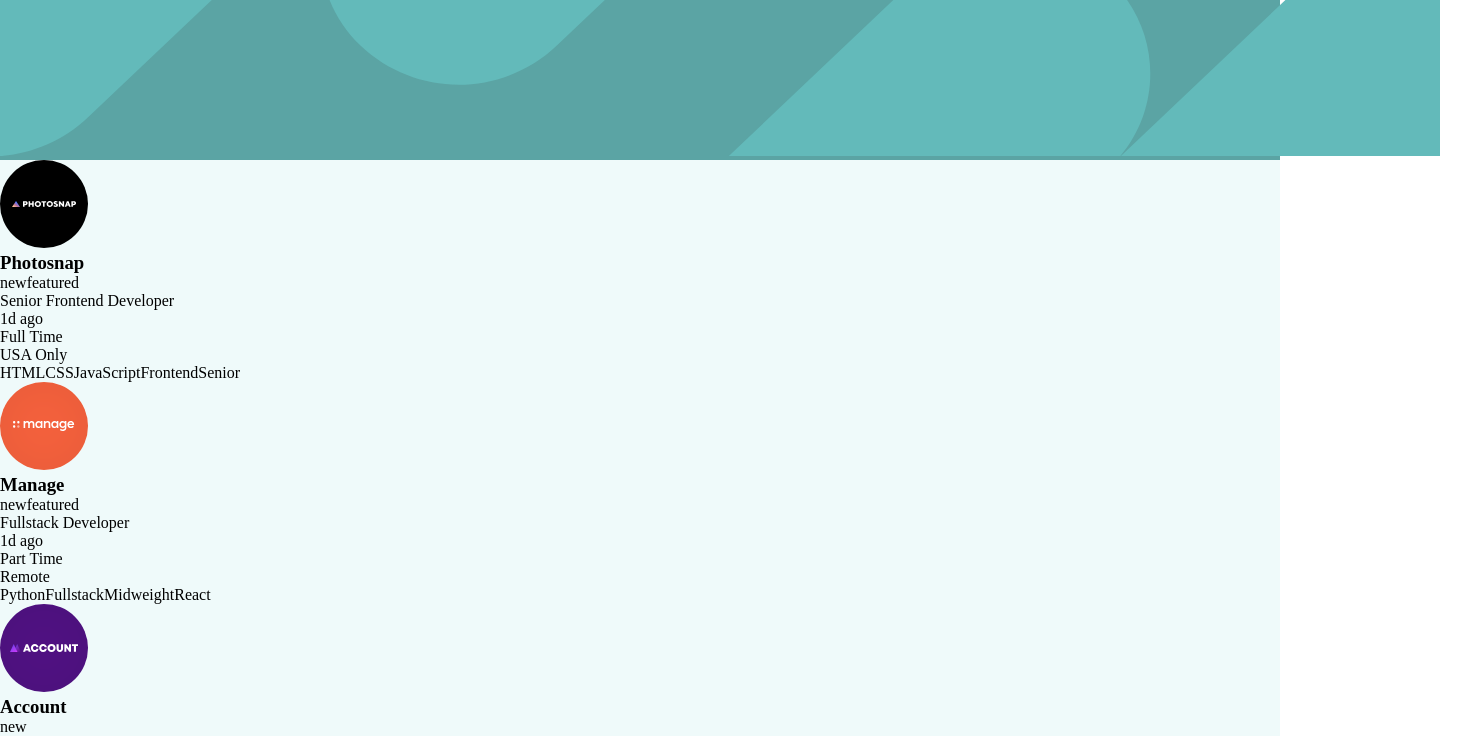
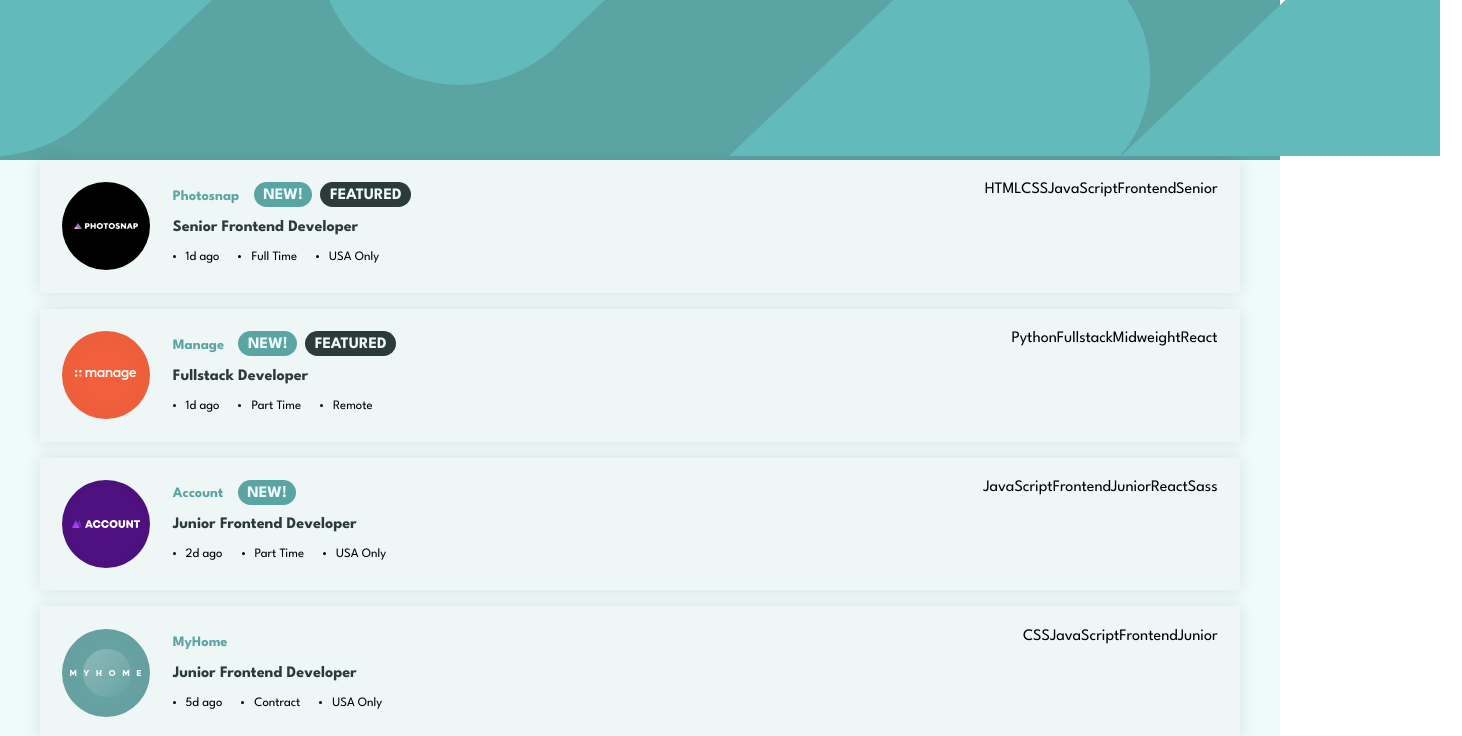
Before and after one commit to bleyyannick/FM_Jobs_Listing, a React (Vite) app: page / in a window 1280 px wide. Shown: the top 736 px of the page, 1462 px wide, since content can reach past the window. Built offline with nearby package versions, Linux system fonts and the light colour scheme.

Commit message:
feat: styling job items

```diff
--- a/src/App.css
+++ b/src/App.css
@@ -4,5 +4,5 @@
 }
 
 main {
-  background: hsl(180, 52%, 96%);
+  background: hsl(180, 52%, 96%)
 }
--- a/src/components/JobItem/JobItem.jsx
+++ b/src/components/JobItem/JobItem.jsx
@@ -1,35 +1,29 @@
 /* eslint-disable react/prop-types */
 
-
+import styles from './JobItem.module.css';
+import LogoImg from '../LogoImg/LogoImg';
 function JobItem({jobItem}) {
   return (
     <article>
-     <div className="logo-img">
-        <img src={jobItem.logo}/>
-     </div>
-     <div className="job-description">
-       <div className="job-title">
+     <div className={styles.jobDescription}>
+      <LogoImg logo={jobItem.logo} />
+      <div className={styles.jobTitle}>
         <h3>{jobItem.company}</h3>
-        {jobItem.new && <span>new</span>}
-        {jobItem.featured && <span>featured</span>}
-       </div>
-       <p>{jobItem.position}</p>
-     </div>
-     <div>
-      <span>{jobItem.postedAt}</span>
-      <ul>
-        <li>{jobItem.contract}</li>
-        <li>{jobItem.location}</li>
-      </ul>
+        {jobItem.new && <span className={styles.jobNew}>NEW!</span>}
+        {jobItem.featured && <span className={styles.jobFeatured}>FEATURED</span>}
+        <p className={styles.jobPosition}>{jobItem.position}</p>
+        <ul>
+          <li>{jobItem.postedAt}</li>
+          <li>{jobItem.contract}</li>
+          <li>{jobItem.location}</li>
+        </ul>
+      </div>
      </div>
      <div>
        {jobItem.languages}
        {jobItem.role}
        {jobItem.level}
        {jobItem.tools}
-
-
-
      </div>
     </article>
   )
--- /dev/null
+++ b/src/components/JobItem/JobItem.module.css
@@ -0,0 +1,59 @@
+
+
+article {
+    margin-bottom: 1em;
+    background-color: hsl(180, 31%, 95%);
+    box-shadow: rgba(17, 17, 26, 0.1) 0px 0px 16px;
+    display: flex;
+    padding: 1.4em;
+    justify-content: space-between;
+}
+
+.jobDescription{
+    display: flex;
+    width: 40%;
+}
+
+h3 {
+    display: inline;
+    margin-right: 1em;
+    font-size: .9em;
+    font-weight: bold;
+    color: hsl(180, 29%, 50%);
+}
+.jobPosition {
+    margin: 1em 0;
+    color:hsl(180, 14%, 20%);
+    font-weight: bold;
+}
+
+.jobTitle {
+    padding: .4em 0;
+}
+
+.jobNew, .jobFeatured {
+  background: hsl(180, 29%, 50%);
+  color: hsl(180, 52%, 96%);
+  font-weight: bold;
+  margin-right: .5em;
+  padding-top: .4em;
+  padding-bottom: .2em;
+  padding-left: .6em;
+  padding-right: .6em;
+  text-align: center;
+  border-radius: 1em;
+}
+
+.jobFeatured {
+    background:hsl(180, 14%, 20%);
+}
+
+ul {
+    display: flex;
+}
+
+li {
+    font-size: .8em;
+    margin-right: 1.5em;
+    margin-left: 1em;
+}
--- a/src/components/JobListItems/JobListItems.module.css
+++ b/src/components/JobListItems/JobListItems.module.css
@@ -0,0 +1,6 @@
+
+
+.container {
+    margin: 0 auto;
+    max-width: 1200px;
+}
--- /dev/null
+++ b/src/components/LogoImg/LogoImg.jsx
@@ -0,0 +1,13 @@
+/* eslint-disable react/prop-types */
+
+import styles from './LogoImg.module.css';
+
+function LogoImg({logo}) {
+  return (
+      <>
+        <img src={logo}/>
+      </>
+  )
+}
+
+export default LogoImg
--- /dev/null
+++ b/src/components/LogoImg/LogoImg.module.css
@@ -0,0 +1,4 @@
+
+img {
+    margin-right: 1.4em;
+}
--- a/src/index.css
+++ b/src/index.css
@@ -1,6 +1,9 @@
+@import url('https://fonts.googleapis.com/css2?family=League+Spartan:wght@100..900&display=swap');
+
 *{
   margin: 0;
   padding: 0;
+  font-family: "League Spartan", sans-serif;
 }
 .heading {
   background-color: hsl(180, 29%, 50%)
```
